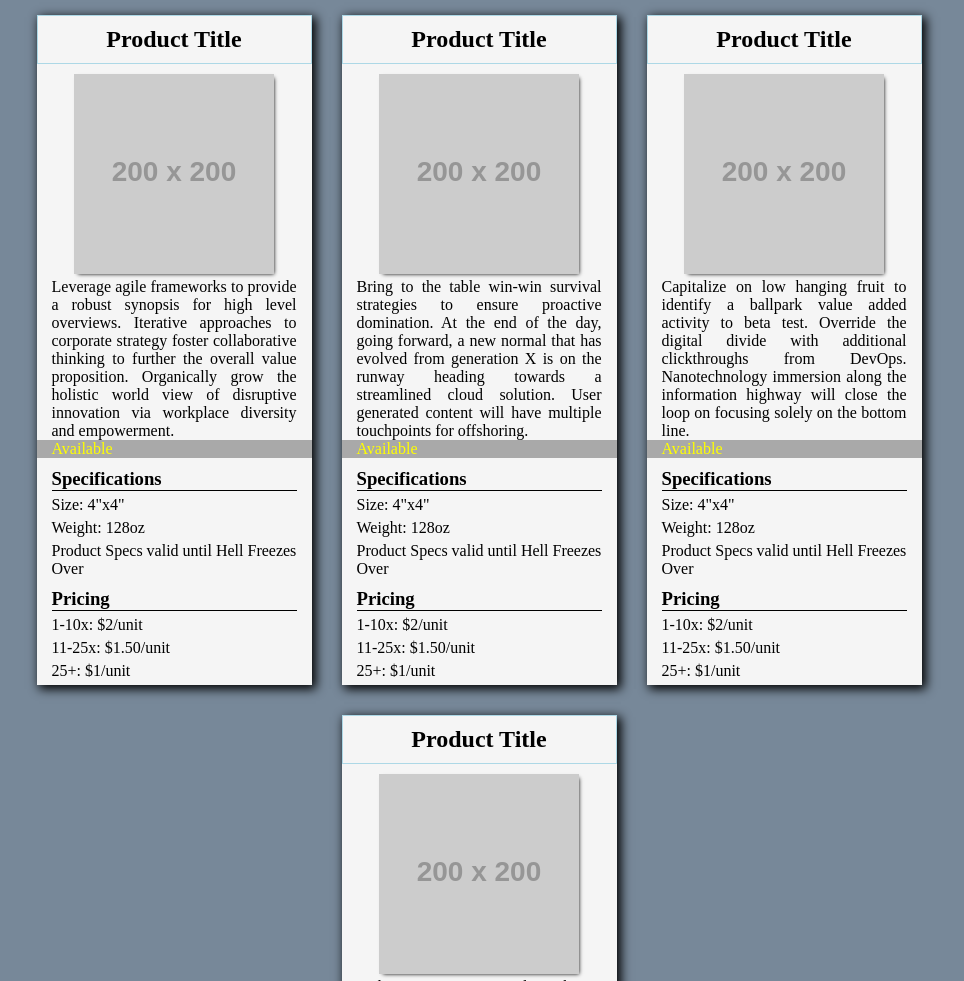
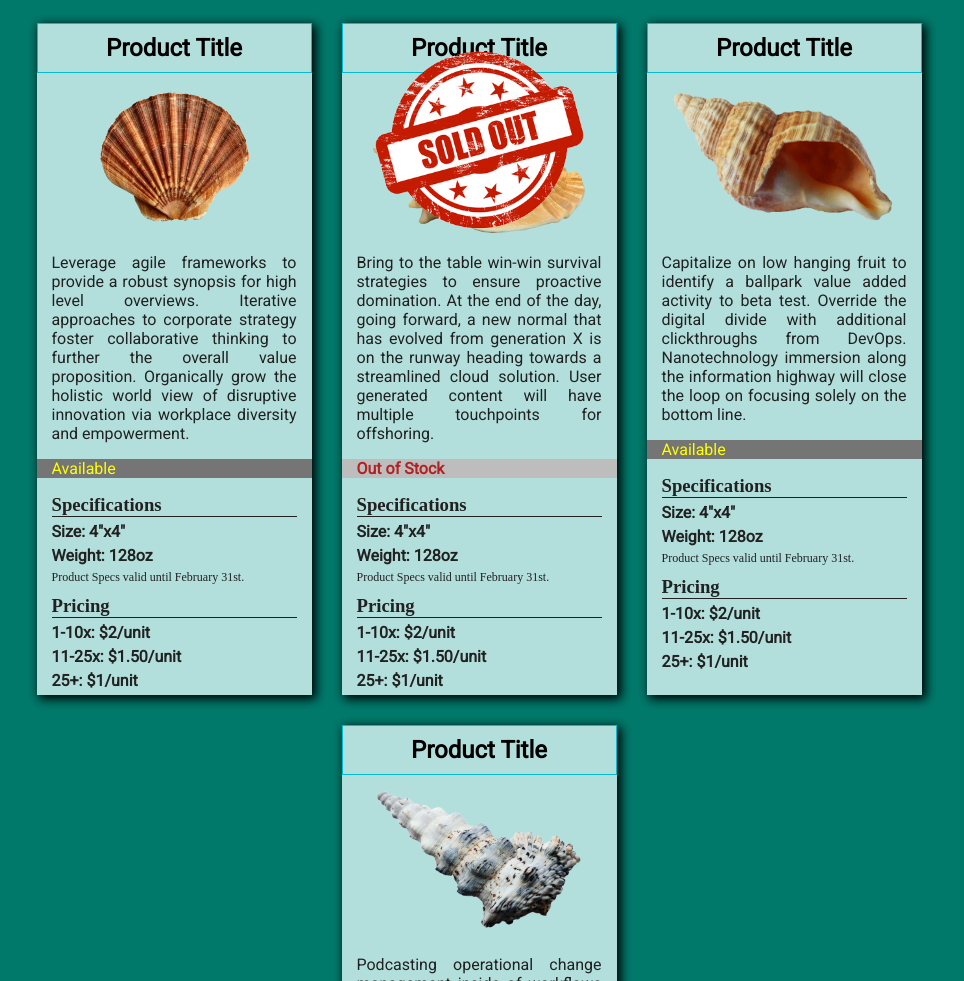
Before and after one commit to tilleraj/product-cards, a plain HTML site: page index.html in a window 1280 px wide. Shown: the top 981 px of the page, without its empty margins (161-1125 px from the left). Drawn offline with Linux system fonts and the light colour scheme; placeholder pictures from the web are drawn by us; a web font is replaced by a local one.

Commit message:
added color palette, images, fonts, and sold-out

```diff
--- a/index.html
+++ b/index.html
@@ -4,18 +4,19 @@
 <head>
     <title>Product Cards</title>
     <link rel="stylesheet" href="./main.css">
+    <link href="https://fonts.googleapis.com/css?family=Laila|Roboto" rel="stylesheet">
 </head>
 
-<body>
+<body class="dark-primary-color">
     <div class="card-container">
         <div class="card-grid">
-            <div class="card">
+            <div class="card light-primary-color">
                 <div class="product-title">
                     <p>Product Title</p>
                 </div>
                 <div class="section section1">
                     <div class="image-element">
-                        <img src="https://via.placeholder.com/200">
+                        <img src="./shell1.png">
                     </div>
                     <div class="description-element">
                         <p>Leverage agile frameworks to provide a robust synopsis for high level overviews. Iterative
@@ -35,7 +36,7 @@
                     <div class="weight">
                         <p>Weight: 128oz</p>
                     </div>
-                    <footer>Product Specs valid until Hell Freezes Over</footer>
+                    <footer>Product Specs valid until February 31st.</footer>
                 </div>
                 <div class="section section3">
                     <h3>Pricing</h3>
@@ -56,7 +57,10 @@
                 </div>
                 <div class="section section1">
                     <div class="image-element">
-                        <img src="https://via.placeholder.com/200">
+                        <img src="./shell0.png">
+                    </div>
+                    <div class="sold-out">
+                        <img src="./soldOut.png" />
                     </div>
                     <div class="description-element">
                         <p>Bring to the table win-win survival strategies to ensure proactive domination. At the end of
@@ -64,8 +68,8 @@
                             heading towards a streamlined cloud solution. User generated content will have multiple
                             touchpoints for offshoring.</p>
                     </div>
-                    <div class="availability-element">
-                        <p>Available</p>
+                    <div class="availability-element out-of-stock">
+                        <p>Out of Stock</p>
                     </div>
                 </div>
                 <div class="section section2">
@@ -76,7 +80,7 @@
                     <div class="weight">
                         <p>Weight: 128oz</p>
                     </div>
-                    <footer>Product Specs valid until Hell Freezes Over</footer>
+                    <footer>Product Specs valid until February 31st.</footer>
                 </div>
                 <div class="section section3">
                     <h3>Pricing</h3>
@@ -97,7 +101,7 @@
                 </div>
                 <div class="section section1">
                     <div class="image-element">
-                        <img src="https://via.placeholder.com/200">
+                        <img src="./shell2.png">
                     </div>
                     <div class="description-element">
                         <p>Capitalize on low hanging fruit to identify a ballpark value added activity to beta test.
@@ -117,7 +121,7 @@
                     <div class="weight">
                         <p>Weight: 128oz</p>
                     </div>
-                    <footer>Product Specs valid until Hell Freezes Over</footer>
+                    <footer>Product Specs valid until February 31st.</footer>
                 </div>
                 <div class="section section3">
                     <h3>Pricing</h3>
@@ -138,7 +142,7 @@
                 </div>
                 <div class="section section1">
                     <div class="image-element">
-                        <img src="https://via.placeholder.com/200">
+                        <img src="./shell3.png">
                     </div>
                     <div class="description-element">
                         <p>Podcasting operational change management inside of workflows to establish a framework.
@@ -158,7 +162,7 @@
                     <div class="weight">
                         <p>Weight: 128oz</p>
                     </div>
-                    <footer>Product Specs valid until Hell Freezes Over</footer>
+                    <footer>Product Specs valid until February 31st.</footer>
                 </div>
                 <div class="section section3">
                     <h3>Pricing</h3>
--- a/main.css
+++ b/main.css
@@ -1,11 +1,24 @@
+/* Palette generated by Material Palette - materialpalette.com/teal/cyan */
+
+.dark-primary-color    { background: #00796B; }
+.default-primary-color { background: #009688; }
+.light-primary-color   { background: #B2DFDB; }
+.text-primary-color    { color: #FFFFFF; }
+.accent-color          { background: #00BCD4; }
+.primary-text-color    { color: #212121; }
+.secondary-text-color  { color: #757575; }
+.divider-color         { border-color: #BDBDBD; }
+
 * {
-    margin: 0;
-    padding: 0;
     box-sizing: border-box;
 }
-
 body {
     background-color: lightslategrey;
+    font-family: 'Laila', serif;
+}
+
+p {
+    font-family: 'Roboto', sans-serif;
 }
 
 .card-container{
@@ -19,19 +32,18 @@ body {
     justify-content: center;
     flex-wrap: wrap;
     flex-direction: row;
-    /* align-items: center; */
 }
 
 .card {
     box-shadow: 3px 3px 10px 1px;
-    width: 275px;
+    width: 350px;
     margin: 15px;
-    background-color: whitesmoke;
+    background-color: #B2DFDB;
 }
 
 .product-title{
     border-style: solid;
-    border-color: lightblue;
+    border-color: #00BCD4;
     border-width: 1px;
     text-align: center;
     margin: 0px 0px 10px 0px;
@@ -43,37 +55,62 @@ body {
     margin: 10px 0px;
 }
 
+.section1 {
+    position: relative;
+}
+
 .image-element{
     text-align: center;
 
 }
 
 .image-element > img {
-    box-shadow: 2px 2px 4px -2px;
+    /* box-shadow: 2px 2px 4px -2px; */
+    max-width: 100%;
+    max-height: 150px;
+}
+
+.sold-out {
+    position: absolute;
+    top: -35px;
+}
+
+.sold-out img {
+    display: block;
     max-width: 100%;
 }
 
 .description-element{
     text-align: justify;
     padding: 0px 15px;
+    color: #212121;
 }
 
-.section2 {
+.section2, .section3{
     padding: 0px 15px;
+    color: #212121;
 }
 .section2 p, .section3 p{
     margin: 5px 0px;
+    font-weight: bold;
 }
 
-.section3 {
-    padding: 0px 15px;
+footer{
+    font-size: 0.75em;
 }
 
 .availability-element{
-    background-color: darkgrey;
+    background-color: #757575;
     color: yellow;
     padding-left: 15px;
 }
+
+.out-of-stock {
+    color: firebrick;
+    font-weight: bold;
+    background-color: #BDBDBD;
+}
+
 h3{
     border-style: none none solid none;
     border-width: 1px;
@@ -81,6 +118,7 @@ h3{
     margin-top: 10px;
 }
 
+/* Media Queries copied from Bootstrap */
 /* Extra small devices (phones, less than 768px) */
 /* No media query since this is the default in Bootstrap */
 
@@ -92,7 +130,6 @@ h3{
     .card {
         width: 275px;
     }
-
 }
 
 /* Medium devices (desktops, 992px and up) */
@@ -103,7 +140,6 @@ h3{
     .card {
         width: 275px;
     }
-
 }
 
 /* Large devices (large desktops, 1200px and up) */
@@ -114,5 +150,4 @@ h3{
     .card {
         width: 275px;
     }
-
 }
```
Also changed, not shown: shell0.png (added), shell1.png (added), shell2.png (added), shell3.png (added), soldOut.png (added).
